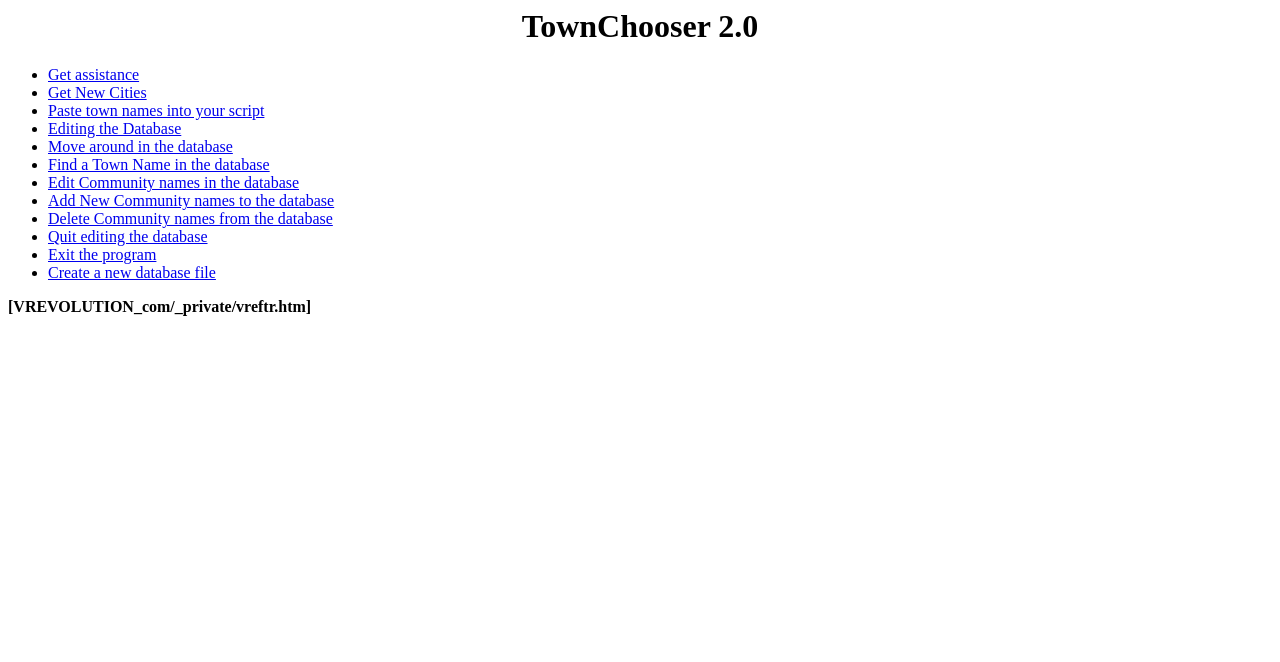
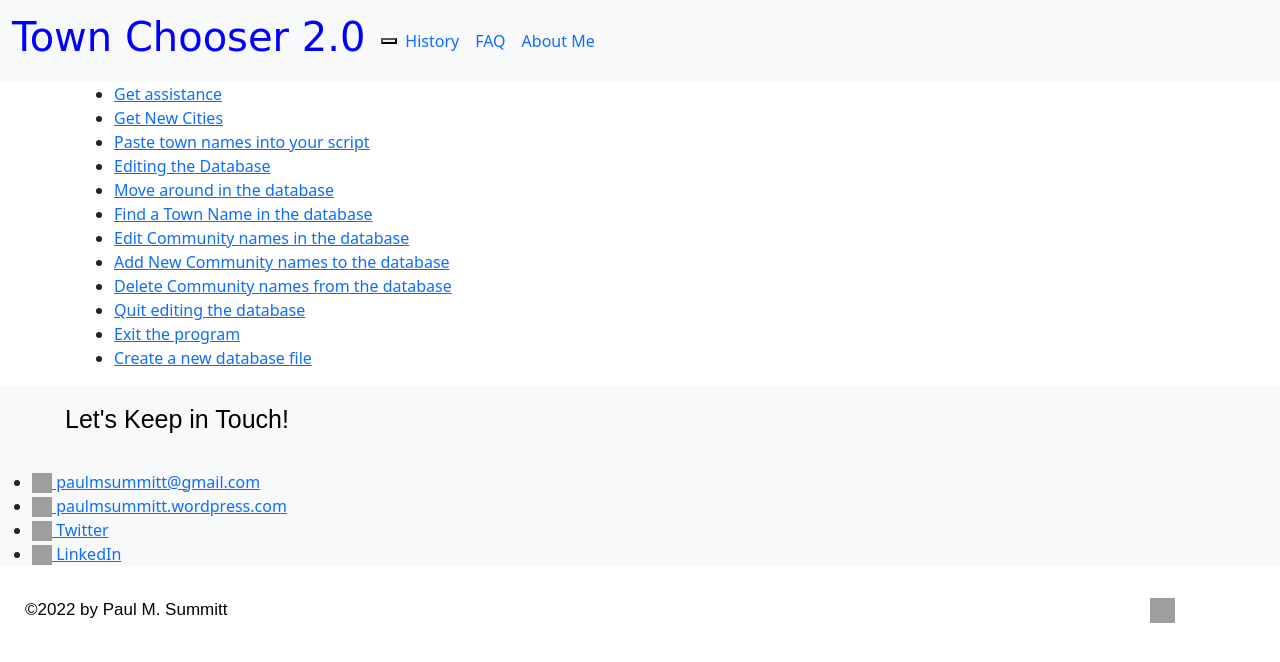
Before and after one commit to psummitt/TownChooser, a plain HTML site: page howto.htm in a window 1280 px wide. Drawn offline with nearby package versions, Linux system fonts and the light colour scheme; grey boxes are pictures that could not be loaded.

Commit message:
update how toi

```diff
--- a/howto.htm
+++ b/howto.htm
@@ -1,103 +1,112 @@
-<html>
-
+<!DOCTYPE html>
+<html lang="en=us">
 <head>
-<meta http-equiv="Content-Language" content="en-us">
-<meta http-equiv="Content-Type" content="text/html; charset=windows-1252">
-<meta name="GENERATOR" content="Microsoft FrontPage 4.0">
-<meta name="ProgId" content="FrontPage.Editor.Document">
+    <meta charset="UTF-8">
+    <meta http-equiv="X-UA-Compatible" content="IE=edge">
+    <meta name="viewport" content="width=device-width, initial-scale=1.0">
+    <meta name="author" content="Paul M. Summitt">
     <title>Town Chooser 2.0 - How To</title>
-<link rel="stylesheet" type="text/css" href="../../../_themes/expeditn/expe1111.css">
+    <link rel="stylesheet" href="css/styles.css">
+    <!-- Latest compiled and minified CSS -->
+    <link href="https://cdn.jsdelivr.net/npm/bootstrap@5.1.3/dist/css/bootstrap.min.css" rel="stylesheet">
+     <!-- Latest compiled JavaScript -->
+    <script async src="https://cdn.jsdelivr.net/npm/bootstrap@5.1.3/dist/js/bootstrap.bundle.min.js"></script>
 </head>
 
 <body>
-
-
-<h1 align="center">TownChooser 2.0 </h1>
-
-
-<h2 align="center"><!--webbot
-bot="Navigation" S-Type="banner" S-Rendering="graphics" S-Orientation B-Include-Home
-B-Include-Up U-Page S-Target startspan --><!--webbot
-bot="Navigation" endspan i-checksum="0" --> </h2>
-
-<p align="center"><!--webbot bot="Navigation" S-Type="parent" S-Orientation="horizontal"
-S-Rendering="graphics" B-Include-Home="TRUE" B-Include-Up="FALSE" U-Page S-Target startspan --><!--webbot bot="Navigation" endspan i-checksum="0" --> </p>
-
-
+  <header>
+    <!-- A grey horizontal navbar that becomes vertical on small screens -->
+    <nav class="navbar navbar-expand-lg bg-light navbar-expand-sm justify-content-right">
+        <div class="container-fluid">
+            <a class="navbar-brand link-primary" href="index.htm">
+                <h1>Town Chooser 2.0</h1>
+            </a>
+            <button class="navbar-topggler" type="button" data-bs-toggle="collapse" data-bs-target="#navbarNav"
+                aria-controls="navbarNav" aria-expanded="false" aria-label="Toggle navigation">
+                <span class="navbar-topggler-icon"></span>
+            </button>
+            <div class="collapse navbar-collapse" id="navbarNav">
+                <!-- Links -->
+                <ul class="navbar-nav">
+                    <li>
+                        <a class="nav-item nav-link" href="overview.htm">History</a>
+                    </li>
+                    <li>
+                        <a class="nav-item nav-link" href="faq.htm">FAQ</a>
+                    </li>
+                    <li>
+                        <a class="nav-item nav-link" href="https://psummitt.github.io/Paul-M-Summitt/"
+                            target="_blank">About Me</a>
+                    </li>
+                </ul>
+            </div>
+        </div>
+    </nav>
+  </header>
+  <article>
+    <div class="container">
     <ul>
-
-
-
-    <li><a href="getassistance.htm">Get assistance</a>
+      <li>
+        <a href="getassistance.htm">Get assistance</a>
       </li>
-
-
-
-    <li><a href="getnewcities.htm">Get New Cities</a>
+      <li>
+        <a href="getnewcities.htm">Get New Cities</a>
       </li>
-
-
-
-    <li><a href="pastetownnames.htm">Paste town names into your
-    script</a>
+      <li>
+        <a href="pastetownnames.htm">Paste town names into your script</a>
       </li>
-
-
-
-    <li><a href="editingdatabase.htm">Editing the Database</a>
+      <li>
+        <a href="editingdatabase.htm">Editing the Database</a>
       </li>
-
-
-
-    <li><a href="movingarounddatabase.htm">Move around in the
-    database</a>
+      <li>
+          <a href="movingarounddatabase.htm">Move around in the database</a>
       </li>
-
-
-
-    <li><a href="findtownname.htm">Find a Town Name in the
-    database</a>
+      <li>
+        <a href="findtownname.htm">Find a Town Name in the database</a>
       </li>
-
-
-
-    <li><a href="edit_community_names_in_the_data.htm">Edit
-    Community names in the database</a>
+      <li>
+        <a href="edit_community_names_in_the_data.htm">Edit Community names in the database</a>
       </li>
-
-
-
-    <li><a href="addnewnames.htm">Add New Community names to
-    the database</a>
+      <li>
+        <a href="addnewnames.htm">Add New Community names to the database</a>
       </li>
-
-
-
-    <li><a href="deletenames.htm">Delete Community names from
-    the database</a>
+      <li>
+        <a href="deletenames.htm">Delete Community names from the database</a>
       </li>
-
-
-
-    <li><a href="quit_editing.htm">Quit editing the database</a>
-
+      <li>
+        <a href="quit_editing.htm">Quit editing the database</a>
       </li>
-
-
-
-    <li><a href="exitprogram.htm">Exit the program</a>
+      <li>
+        <a href="exitprogram.htm">Exit the program</a>
       </li>
-
-
-
-    <li><a href="createnewdatabase.htm">Create a new database
-    file</a>
+      <li>
+        <a href="createnewdatabase.htm">Create a new database file</a>
       </li>
-
     </ul>
-
-
-<!--webbot bot="Include" U-Include="../../_private/vreftr.htm" TAG="BODY" startspan --><strong>[VREVOLUTION_com/_private/vreftr.htm]</strong><!--webbot bot="Include" endspan i-checksum="22733" -->
-
+  </div>
+  </article>
+    <footer class="bg-light">
+      <div>
+        <p id="textfooter">Let's Keep in Touch!</p>
+        <!-- Social media and contact links. Add or remove any networks. -->
+          <ul>
+            <li><a href="mailto:paulmsummitt@gmail.com"><img src="https://res.cloudinary.com/dhfzm8v7y/image/upload/v1656777427/images/opened-email-envelope_icon-icons.com_70656_gx2u5j.png" title="e-mail"  width="20px" height="20px">
+              paulmsummitt@gmail.com</a></li>
+            <li><a href="http://paulmsummitt.wordpress.com" target="_blank" rel="noopener"><img src="https://res.cloudinary.com/dhfzm8v7y/image/upload/v1656800093/images/104474_wordpress_blog_icon_yxsxrt.png" title="WordPress"  width="20px" height="20px">
+              paulmsummitt.wordpress.com</a></li>
+            <li><a href="http://twitter.com/Paul_M_Summitt" target="_blank" rel="noopener">
+              <img src="https://res.cloudinary.com/dhfzm8v7y/image/upload/v1656777427/images/Twitter_Rounded_icon-icons.com_61577_tpqlp4.png" title="Twitter"  width="20px" height="20px">
+              Twitter</a></li>
+            <li><a href="https://www.linkedin.com/in/paul-m-summitt/" target="_blank" rel="noopener">
+              <img src="https://res.cloudinary.com/dhfzm8v7y/image/upload/v1656777431/images/LinkedIn_Rounded_icon-icons.com_61573_fhhjjs.png" title="LinkedIn"  width="20px" height="20px">
+              LinkedIn</a>
+            </li>
+          </ul>
+      </div>
+            <p id="textbottom">©2022 by Paul M. Summitt</p>
+            <p id="source"> source code :
+            <a href="https://github.com/psummitt/psummitt"><img src="https://res.cloudinary.com/dhfzm8v7y/image/upload/v1656799346/images/211903_github_social_icon_n80emp.png" title="github"
+                        id="icongithub"></a></p>
+    </footer>
   </body>
 </html>
```
Lines whose indentation alone changed are shown as unchanged.
